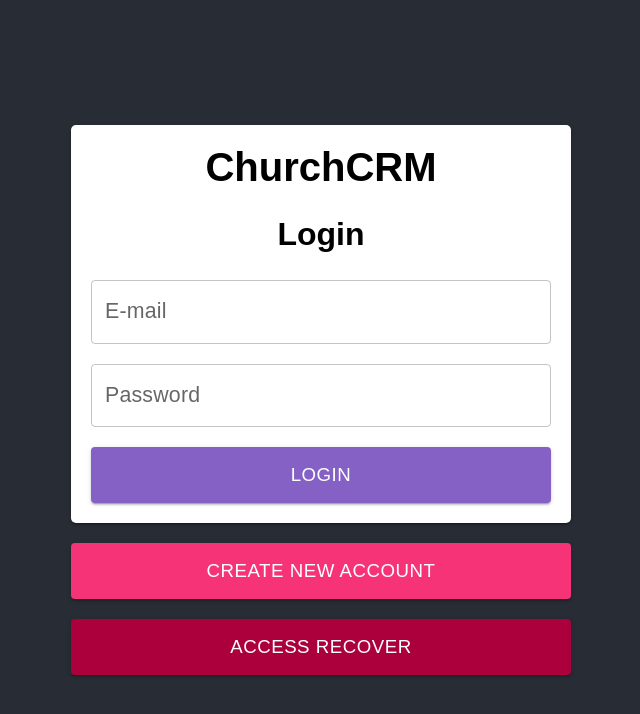
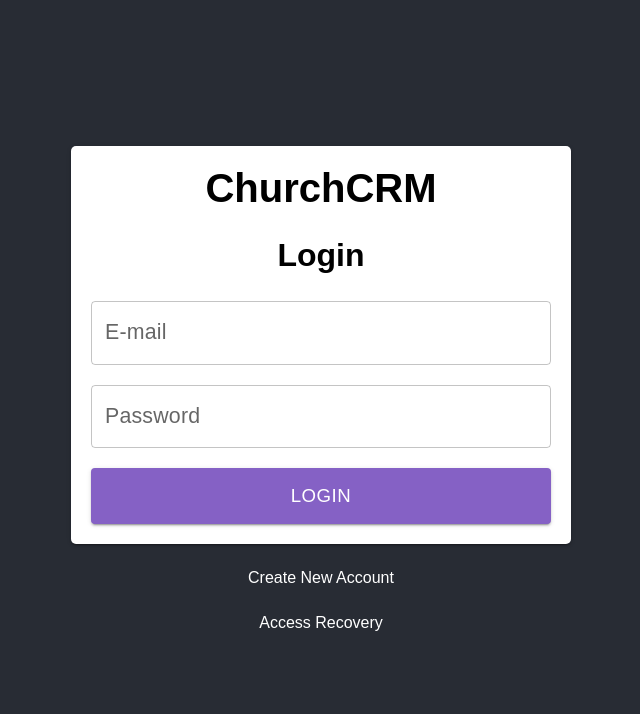
Before and after one commit to ChurchCRM/webui, a React (Create React App) app: page / in a window 1280 px wide. Shown: the top 714 px of the page, without its empty margins (319-959 px from the left). Built offline with nearby package versions, Linux system fonts and the light colour scheme.

Commit message:
Changing buttons for links

```diff
--- a/src/components/views/login-view/LoginView.js
+++ b/src/components/views/login-view/LoginView.js
@@ -34,12 +34,12 @@ class LoginView extends Component {
               Login
             </Button>
           </div>
-          <Button variant="contained" className="secondary-main space-bottom">
-            Create new account
-          </Button>
-          <Button variant="contained" className="secondary-dark">
-            Access recover
-          </Button>
+          <div className="space-bottom">
+            <a href="">Create New Account</a>
+          </div>
+          <div className="space-bottom">
+            <a href="">Access Recovery</a>
+          </div>
         </form>
       </div>
     );
--- a/src/components/views/login-view/LoginView.scss
+++ b/src/components/views/login-view/LoginView.scss
@@ -18,10 +18,6 @@ form {
     width: calc(100% - 40px);
     background-color: white;
     text-align: center;
-
-    h4 {
-        font-size: 18px;
-    }
 }
 
 .col-md-12 {
@@ -66,6 +62,8 @@ button {
 
 a {
     margin-bottom: 20px * 2;
+    color: white;
+    text-decoration: none;
 }
 
 /* DESKTOP STYLES */
--- a/src/index.scss
+++ b/src/index.scss
@@ -85,6 +85,10 @@ a {
   text-align: center;
 }
 
+.left {
+  text-align: left;
+}
+
 .card {
   padding: 20px;
   border-radius: 5px;
```
Also changed, not shown: 1 other file (tests, documents, lock files or other folders).
